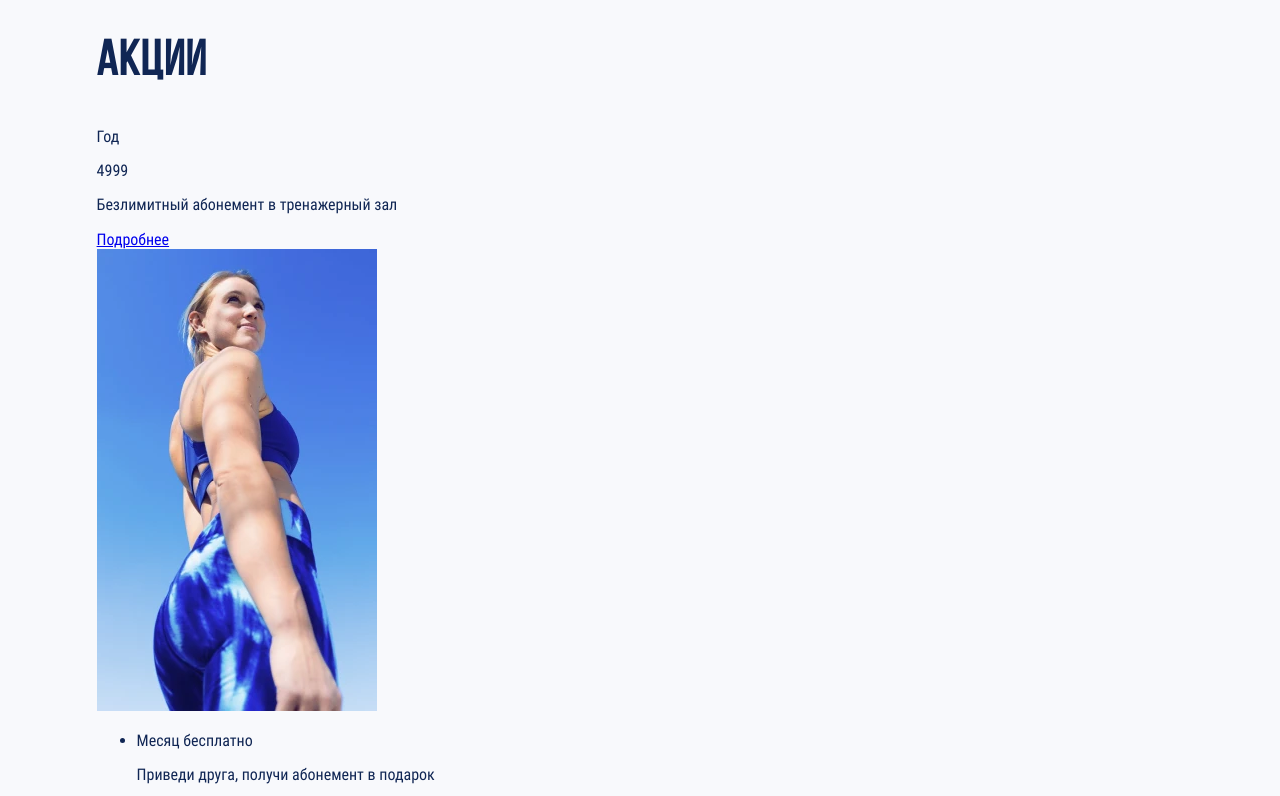
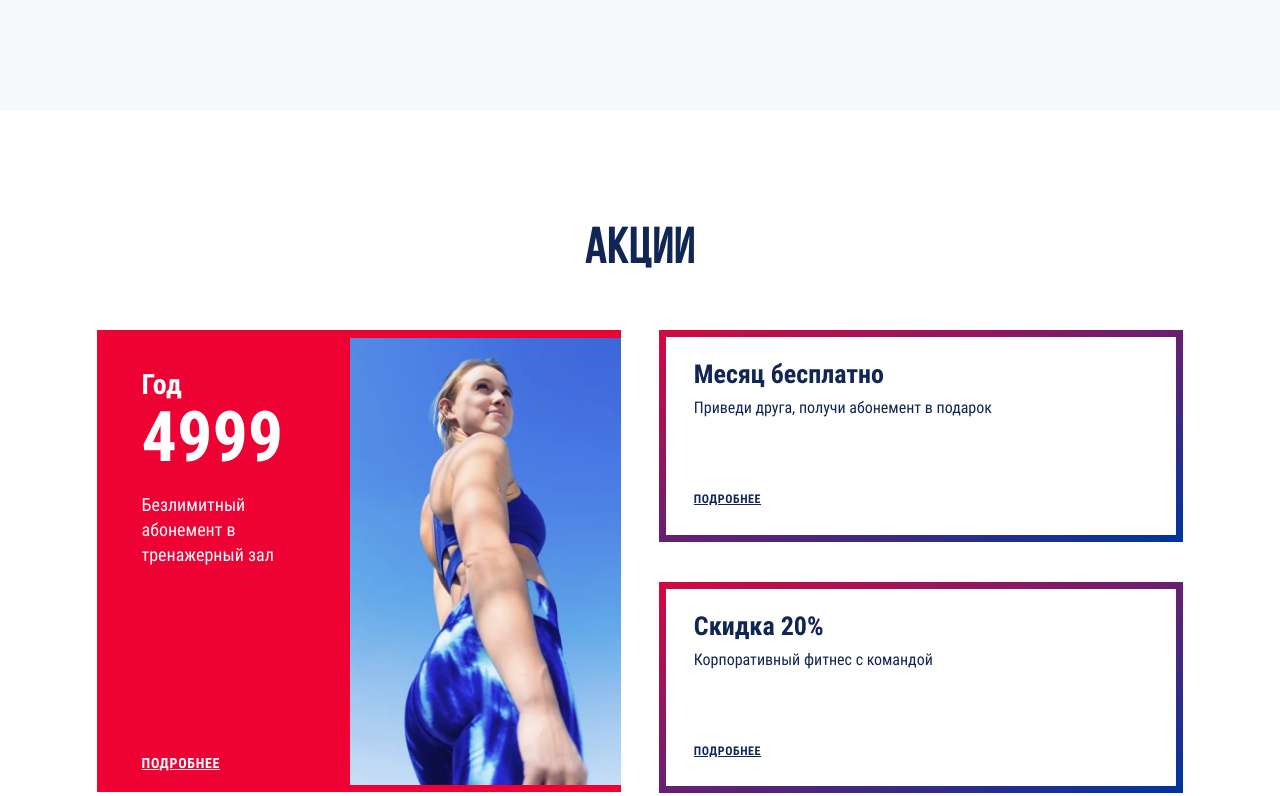
Before and after one commit to GaisinMD/Fitness, a plain HTML site: page build/index.html in a window 1280 px wide. Shown: the part 4140-4936 px from the top of the page. Drawn offline with Linux system fonts and the light colour scheme; files whose address does not match are found by name.

Commit message:
Акции - desktop

```diff
--- a/build/js/main.js
+++ b/build/js/main.js
@@ -1,17 +1,6 @@
 'use strict';
-// var mobileMaxWidth = '(max-width: 767px)';
-// var tabletMaxWidth = '(max-width: 1023px)';
-// var itemSlides;
 
-// if (window.matchMedia(mobileMaxWidth).matches) {
-//   itemSlides = 1;
-// } else if (window.matchMedia(tabletMaxWidth).matches) {
-//   itemSlides = 2;
-// } else {
-//   itemSlides = 4;
-// }
-
-var slider = tns({
+var sliderTrainers = tns({
   'container': '.trainers-carousel__list',
   'prevButton': '.trainers-carousel__arrow--left',
   'nextButton': '.trainers-carousel__arrow--right',
--- a/source/js/main.js
+++ b/source/js/main.js
@@ -1,17 +1,6 @@
 'use strict';
-// var mobileMaxWidth = '(max-width: 767px)';
-// var tabletMaxWidth = '(max-width: 1023px)';
-// var itemSlides;
 
-// if (window.matchMedia(mobileMaxWidth).matches) {
-//   itemSlides = 1;
-// } else if (window.matchMedia(tabletMaxWidth).matches) {
-//   itemSlides = 2;
-// } else {
-//   itemSlides = 4;
-// }
-
-var slider = tns({
+var sliderTrainers = tns({
   'container': '.trainers-carousel__list',
   'prevButton': '.trainers-carousel__arrow--left',
   'nextButton': '.trainers-carousel__arrow--right',
--- a/source/sass/blocks/advantages-wrapper.scss
+++ b/source/sass/blocks/advantages-wrapper.scss
@@ -1,6 +1,7 @@
 .advantages-wrapper {
+  margin-bottom: 115px;
   padding-top: 116px;
-  padding-bottom: 120px;
+  padding-bottom: 114px;
   background-color: $light-gray;
 }
 
--- a/source/sass/blocks/stock.scss
+++ b/source/sass/blocks/stock.scss
@@ -1,7 +1,123 @@
 .stock {
   @include margin-auto;
-  @include roboto-condensed(400);
   color: $dark-blue;
+  margin-bottom: 80px;
   max-width: 1160px;
   width: 84.91%;
 }
+
+.stock h2 {
+  text-align: center;
+  margin-top: 0;
+  margin-bottom: 55px;
+}
+
+.stock a {
+  text-transform: uppercase;
+  font-weight: bold;
+  letter-spacing: 0.05em;
+}
+
+.stock a:hover {
+  opacity: 0.5;
+}
+
+.stock__article {
+  @include roboto-condensed(400);
+  display: flex;
+  justify-content: space-between;
+}
+
+.stock__main-stock {
+  display: flex;
+  align-self: flex-start;
+  background-color: $scarlet;
+  color: $white;
+  width: 48.27%;
+  min-height: 462px;
+}
+
+.stock__main-stock picture {
+  align-self: center;
+  margin-bottom: -4px;
+}
+
+.stock__main-offer {
+  width: 50%;
+}
+
+.stock__main-stock {
+
+}
+
+.stock__main-time {
+  font-weight: bold;
+  font-size: 28px;
+  line-height: 44px;
+  margin-left: 45px;
+  margin-top: 33px;
+  margin-bottom: 10px;
+}
+
+.stock__main-price {
+  font-weight: bold;
+  font-size: 70px;
+  line-height: 40px;
+  margin-left: 45px;
+  margin-top: 0;
+  margin-bottom: 35px;
+}
+
+.stock__main-text {
+  font-size: 18px;
+  line-height: 25px;
+  margin-left: 45px;
+  margin-top: 0;
+  margin-bottom: 187px;
+  width: 70%;
+}
+
+.stock__main-stock a {
+  color: $white;
+  font-size: 14px;
+  line-height: 16px;
+  margin-left: 45px;
+  margin-top: 0;
+  margin-bottom: 20px;
+}
+
+.stock__list {
+  @include zero-list;
+  width: 48.27%;
+}
+
+.stock__item {
+  width: 100%;
+  border: 7px solid transparent;
+  border-image: linear-gradient(to bottom right, #d10a42 0%, #00359f 100%);
+  border-image-slice: 1;
+  margin-bottom: 40px;
+  padding-left: 28px;
+  padding-bottom: 27px;
+}
+
+.stock__list-offer {
+  font-weight: bold;
+  font-size: 26px;
+  line-height: 39px;
+  margin-top: 18px;
+  margin-bottom: 3px;
+}
+
+.stock__list-text {
+  font-size: 16px;
+  line-height: 22px;
+  margin-top: 0;
+  margin-bottom: 70px;
+}
+
+.stock__item a {
+  color: $dark-blue;
+  font-size: 12px;
+  line-height: 14px;
+}
```
Also changed, not shown: build/index.html (+2 -3 lines), source/index.html (+4 -4 lines), build/css/style.min.css, 1 other file.
